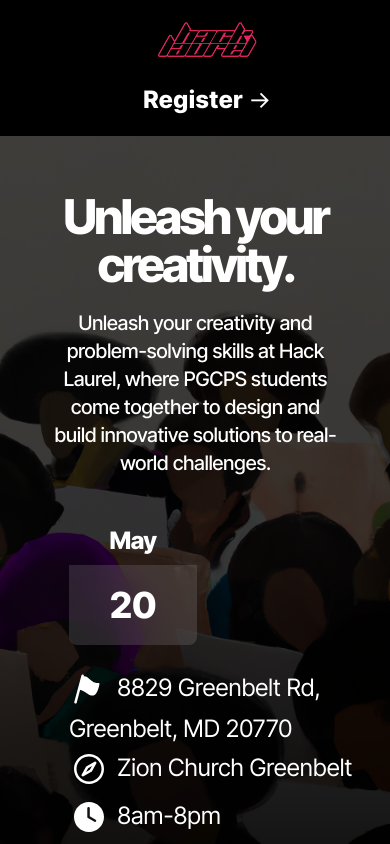
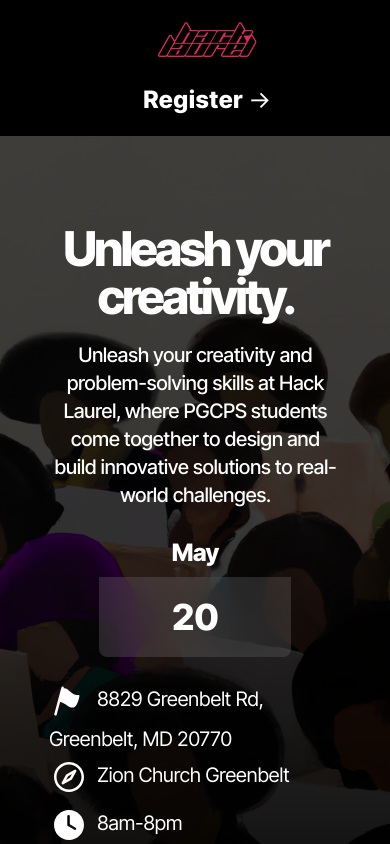
Before and after one commit to hacklaurel/website, a SvelteKit app: page / in a window 390 px wide. Shown: the top 844 px of the page. Built offline with nearby package versions, Linux system fonts and the light colour scheme.

Commit message:
📱 fix calendar responsiveness

```diff
--- a/src/components/Calendar.svelte
+++ b/src/components/Calendar.svelte
@@ -5,13 +5,13 @@
 </script>
 
 <div class="rounded-lg border-white h-max-content mx-auto flex lg:flex-row flex-col vertical-middle">
-    <div class="w-32 h-32 my-auto">
-        <p class="text-white py-2 px-5 bg-primary my-0 -spacing-1 font-800 rounded-t-lg">May</p>
-        <p class="text-4xl mt-0 font-800 backdrop-blur-xl bg-[#fff2] py-5 rounded-b-lg">20</p>
+    <div class="lg:w-32 lg:h-32 w-48 lg:my-auto mx-auto lg:mx-none">
+        <p class="text-white py-2 lg:px-5 bg-primary my-0 -spacing-1 font-800 rounded-t-lg">May</p>
+        <p class="text-4xl mt-0 font-800 backdrop-blur-xl bg-[#fff2] py-5 rounded-b-lg mb-0">20</p>
     </div>
     <div class="vertical-middle text-start my-auto pt-5 md:pt-0 md:pl-10">
-        <p class="my-0"><Flag _class="vertical-middle pr-2" width="40px"/>8829 Greenbelt Rd, Greenbelt, MD 20770</p>
-        <p class="my-0"><Compass _class="vertical-middle pr-2" width="40px"/>Zion Church Greenbelt</p>
-        <p class="my-0"><Clock _class="vertical-middle pr-2" width="40px"/>8am-8pm</p>
+        <p class="my-0 text-xl"><Flag _class="vertical-middle pr-2" width="40px"/>8829 Greenbelt Rd, Greenbelt, MD 20770</p>
+        <p class="my-0 text-xl"><Compass _class="vertical-middle pr-2" width="40px"/>Zion Church Greenbelt</p>
+        <p class="my-0 text-xl"><Clock _class="vertical-middle pr-2" width="40px"/>8am-8pm</p>
     </div>
 </div>
--- a/src/routes/+page.svelte
+++ b/src/routes/+page.svelte
@@ -24,7 +24,7 @@
     <div class="m-auto w-max-content h-max-content max-w-3/4 md:max-w-1/2 text-white text-center">
         <h1 class="text-5xl md:text-7xl font-800 mb-0">Unleash your creativity.</h1>
         <p class="text-xl md:text-2xl font-500">Unleash your creativity and problem-solving skills at Hack Laurel, where PGCPS students come together to design and build innovative solutions to real-world challenges.</p>
-        <div class="p-5 mb-10 rounded-xl w-full flex">
+        <div class="lg:p-5 mb-5 rounded-xl w-full flex">
             <Calendar/>
         </div>
         <Button href="https://app.fillout.com/t/uDRyboUxWVus">Register</Button>
```
